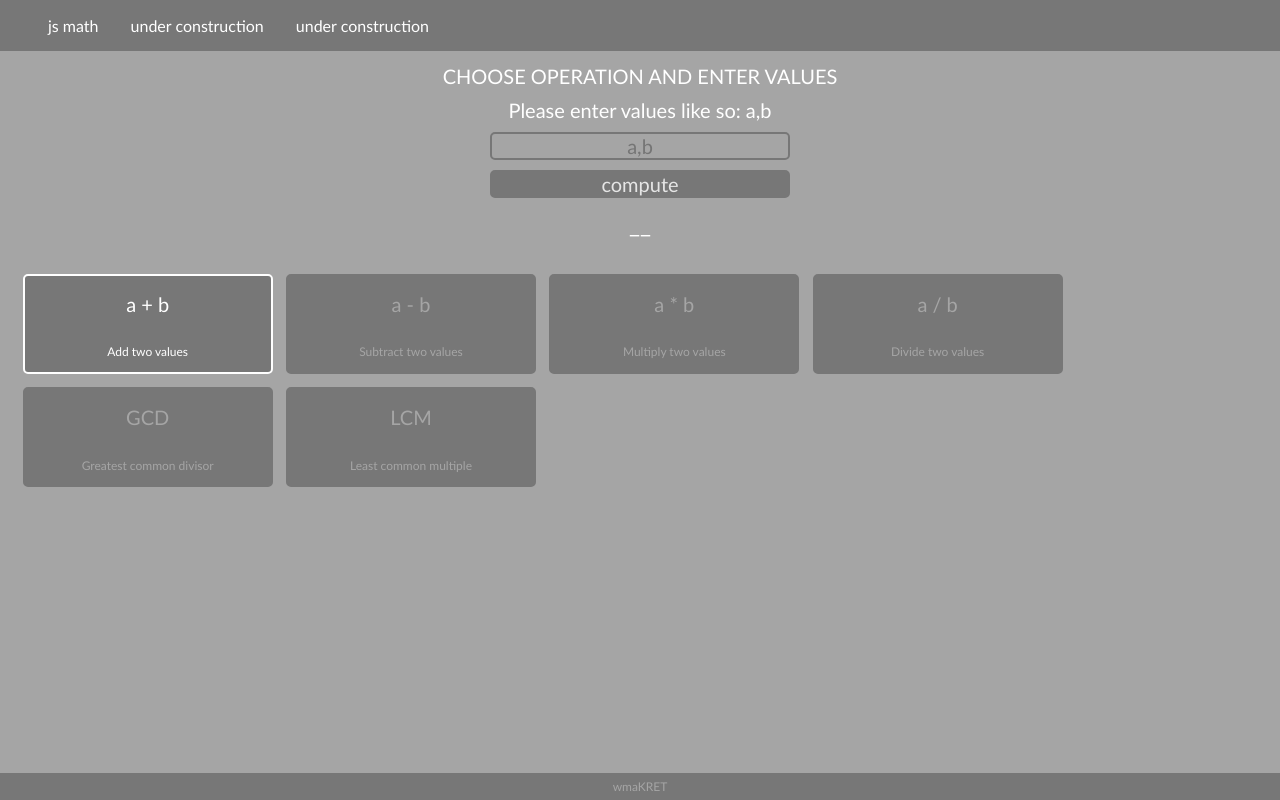
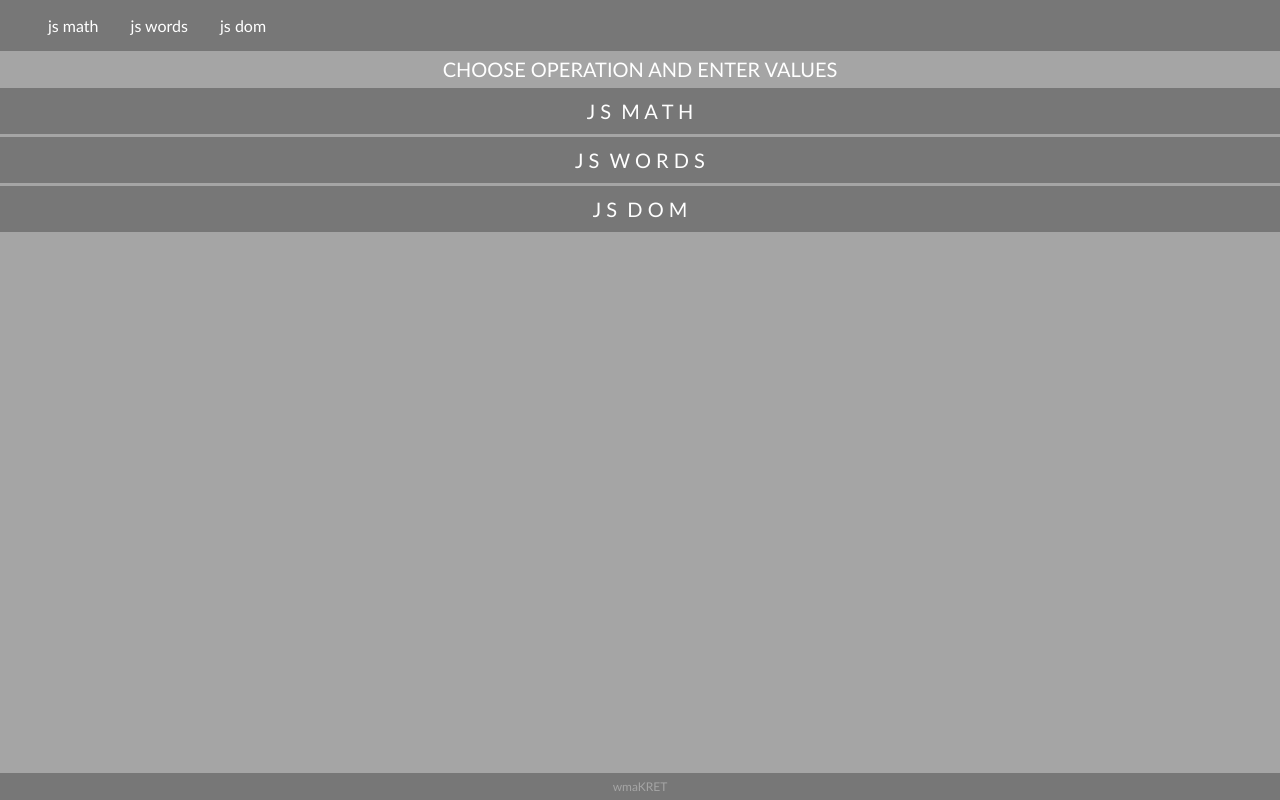
Before and after one commit to wmaKRET/sandbox, a plain HTML site: page index.html in a window 1280 px wide. Drawn offline with Linux system fonts and the light colour scheme.

Commit message:
created dev branch, html: testing new layout(panels), css: layout changes, js: panels functionality

```diff
--- a/index.html
+++ b/index.html
@@ -12,43 +12,67 @@
     <header>
         <nav class="navbar">
             <a href="./index.html" class="navbar-item">js math</a>
-            <a href="" class="navbar-item">under construction</a>
-            <a href="" class="navbar-item">under construction</a>
+            <a href="" class="navbar-item">js words</a>
+            <a href="" class="navbar-item">js dom</a>
         </nav>
     </header>
     <main class="container">
-        <div class="container-header">
-            <p class="container-header-item container-title">CHOOSE OPERATION AND ENTER VALUES</p>
-            <p class="container-header-item container-title" id="math-values-info">Please enter values like so: a,b</p>
-            <input type="text" name="values" id="values" placeholder="a,b" class=" container-header-item container-header-input">
-            <button class="container-header-item container-header-button" id="compute-btn">compute</button>
-            <p class="container-header-item container-result" id="math-result">__</p>
+        <div class="jsheader hidden">
+            <div class="jsmath-header">
+                <p class="jsmath-header-item jsmath-title">CHOOSE OPERATION AND ENTER VALUES</p>
+                <p class="jsmath-header-item jsmath-title" id="math-values-info">Please enter values like so: a,b</p>
+                <input type="text" name="values" id="values" placeholder="a,b" class=" jsmath-header-item jsmath-header-input">
+                <button class="jsmath-header-item jsmath-header-button" id="compute-btn">compute</button>
+                <p class="jsmath-header-item jsmath-result" id="math-result">__</p>
             </div>
-        <div class="container-list">
-            <button class="container-list-item container-list-item-active" data-action-name="add">
-                <p class="container-title">a + b</p>
-                <p class="container-info">Add two values</p>
+        </div>
+        <div class="jsmath hidden">
+            <div class="jsmath-panel">
+                <button class="jsmath-title panel-button">J S &nbsp;M A T H</button>
+            </div>
+            <!-- <div class="jsmath-header">
+                <p class="jsmath-header-item jsmath-title">CHOOSE OPERATION AND ENTER VALUES</p>
+                <p class="jsmath-header-item jsmath-title" id="math-values-info">Please enter values like so: a,b</p>
+                <input type="text" name="values" id="values" placeholder="a,b" class=" jsmath-header-item jsmath-header-input">
+                <button class="jsmath-header-item jsmath-header-button" id="compute-btn">compute</button>
+                <p class="jsmath-header-item jsmath-result" id="math-result">__</p>
+            </div> -->
+            <div class="jsmath-list">
+                <button class="jsmath-list-item jsmath-list-item-active" data-action-name="add">
+                    <p class="jsmath-title">a + b</p>
+                    <p class="jsmath-info">Add two values</p>
                 </button>
-            <button class="container-list-item" data-action-name="subtract">
-                <p class="container-title">a - b</p>
-                <p class="container-info">Subtract two values</p>
+                <button class="jsmath-list-item" data-action-name="subtract">
+                    <p class="jsmath-title">a - b</p>
+                    <p class="jsmath-info">Subtract two values</p>
                 </button>
-            <button class="container-list-item" data-action-name="multiply">
-                <p class="container-title">a * b</p>
-                <p class="container-info">Multiply two values</p>
+                <button class="jsmath-list-item" data-action-name="multiply">
+                    <p class="jsmath-title">a * b</p>
+                    <p class="jsmath-info">Multiply two values</p>
                 </button>
-            <button class="container-list-item" data-action-name="divide">
-                <p class="container-title">a / b</p>
-                <p class="container-info">Divide two values</p>
+                <button class="jsmath-list-item" data-action-name="divide">
+                    <p class="jsmath-title">a / b</p>
+                    <p class="jsmath-info">Divide two values</p>
                 </button>
-            <button class="container-list-item" data-action-name="gcd">
-                <p class="container-title">GCD</p>
-                <p class="container-info">Greatest common divisor</p>
+                <button class="jsmath-list-item" data-action-name="gcd">
+                    <p class="jsmath-title">GCD</p>
+                    <p class="jsmath-info">Greatest common divisor</p>
                 </button>
-            <button class="container-list-item" data-action-name="lcm">
-                <p class="container-title">LCM</p>
-                <p class="container-info">Least common multiple</p>
+                <button class="jsmath-list-item" data-action-name="lcm">
+                    <p class="jsmath-title">LCM</p>
+                    <p class="jsmath-info">Least common multiple</p>
                 </button>
+            </div>
+        </div>
+        <div class="jswords hidden">
+            <div class="jswords-panel">
+                <button class="jswords-title panel-button">J S &nbsp;W O R D S</button>
+            </div>
+        </div>
+        <div class="jsdom hidden">
+            <div class="jsdom-panel">
+                <button class="jsdom-title panel-button">J S &nbsp;D O M</button>
+            </div>
         </div>
     </main>
     <footer class="footer">
--- a/js/app.js
+++ b/js/app.js
@@ -1,6 +1,7 @@
 const computeBtn = document.querySelector('#compute-btn')
 const actionBtns = document.querySelectorAll('[data-action-name]')
 const valuesInput = document.querySelector('#values')
+const panelsBtns = document.querySelectorAll('.panel-button')
 
 /**
  * math functions wrapped inside outer function
@@ -83,10 +84,20 @@ function executeFunctionByName(callback, ...args){
  * makes chosen button active and makes old active button not active anymore
  */
 function toggleActiveButton(){
-    const oldActiveButton = document.querySelector('.container-list-item-active')
+    const oldActiveButton = document.querySelector('.jsmath-list-item-active')
     const newActiveButton = this
-    oldActiveButton.classList.remove('container-list-item-active')
-    newActiveButton.classList.add('container-list-item-active')
+    oldActiveButton.classList.remove('jsmath-list-item-active')
+    newActiveButton.classList.add('jsmath-list-item-active')
+}
+
+/**
+ * ...
+ */
+function togglePanelButton(){
+    const header = document.querySelector('.jsheader')
+    const panelBtn = this.parentElement.parentElement
+    header.classList.toggle('hidden')
+    panelBtn.classList.toggle('hidden')
 }
 
 /**
@@ -154,7 +165,7 @@ computeBtn.addEventListener('click', function(){
         clearInput()
         return
     }
-    const whichBoxIsActive = document.querySelector('.container-list-item-active')
+    const whichBoxIsActive = document.querySelector('.jsmath-list-item-active')
     const values = getInputValues()
     /**
      * checks if action to compute is divide and second value = 0,
@@ -184,3 +195,7 @@ computeBtn.addEventListener('click', function(){
 actionBtns.forEach(btn => {
     btn.addEventListener('click', toggleActiveButton)
 })
+
+panelsBtns.forEach(btn => {
+    btn.addEventListener('click', togglePanelButton)
+})
--- a/scss/_header.scss
+++ b/scss/_header.scss
@@ -3,6 +3,7 @@
     flex-direction: row;
     padding: 1rem 2rem;
     background-color: $background2;
+    border-bottom: solid 1px $background;
 
     &-item {
         padding: 0 1rem;
--- /dev/null
+++ b/scss/_variables.scss
@@ -0,0 +1,12 @@
+// COLOURS
+$background: rgb(165, 165, 165);
+$background2: rgb(119, 119, 119);
+$almostwhite: rgba(255, 255, 255, 0.808);
+$white: white;
+$warning: rgb(192, 113, 113);
+
+// FONTS
+$font-sm: 0.75rem;
+$font-std: 1rem;
+$font-md: 1.25rem;
+$font-lg: 1.5rem;
--- a/scss/style.scss
+++ b/scss/style.scss
@@ -1,16 +1,4 @@
-// COLOURS
-$background: rgb(165, 165, 165);
-$background2: rgb(119, 119, 119);
-$almostwhite: rgba(255, 255, 255, 0.808);
-$white: white;
-$warning: rgb(192, 113, 113);
-
-// FONTS
-$font-sm: 0.75rem;
-$font-std: 1rem;
-$font-md: 1.25rem;
-$font-lg: 1.5rem;
-
+@import "variables";
 @import "header";
 @import "footer";
 
@@ -33,8 +21,31 @@ a {
 }
 
 .container {
+    display: grid;
+    grid-template-columns: 1fr;
+    visibility: visible;
+    opacity: 1;
+
+    .hidden {
+
+        transition: all 0.2s ease-out;
+        :not(:first-child){
+            display: none;
+            visibility: hidden;
+            opacity: 0;
+        }
+    }
+}
+
+.jsmath, .jswords, .jsdom {
     display: flex;
     flex-direction: column;
+
+    margin: 0.1em 0;
+    padding: 0.25em;
+    border-top: solid 2px $background2;
+    border-bottom: solid 2px $background2;
+    background-color: $background2;
 
     &-title {
         font-size: $font-md;
@@ -48,9 +59,31 @@ a {
         font-size: $font-lg;
     }
 
+    &-panel {
+        width: 100%;
+        display: flex;
+        justify-content: center;
+    }
+
+    .panel-button {
+        padding: 0.25em 1.5em;
+        font-size: $font-md;
+        color: $white;
+        background-color: $background2;
+        border: none;
+        cursor: pointer;
+
+        transition: all 0.2s ease-out;
+        &:hover {
+            color: $background;
+        }
+    }
+}
+
+.jsmath {
+
     &-header {
         width: 100%;
-        height: 200px;
         display: flex;
         flex-direction: column;
         justify-content: center;
@@ -110,6 +143,7 @@ a {
 
     &-list {
         width: 100%;
+        justify-content: center;
         display: flex;
         flex-direction: row;
         flex-wrap: wrap;
```
Also changed, not shown: scss/style.css, 1 other file. Lines whose indentation alone changed are shown as unchanged.
